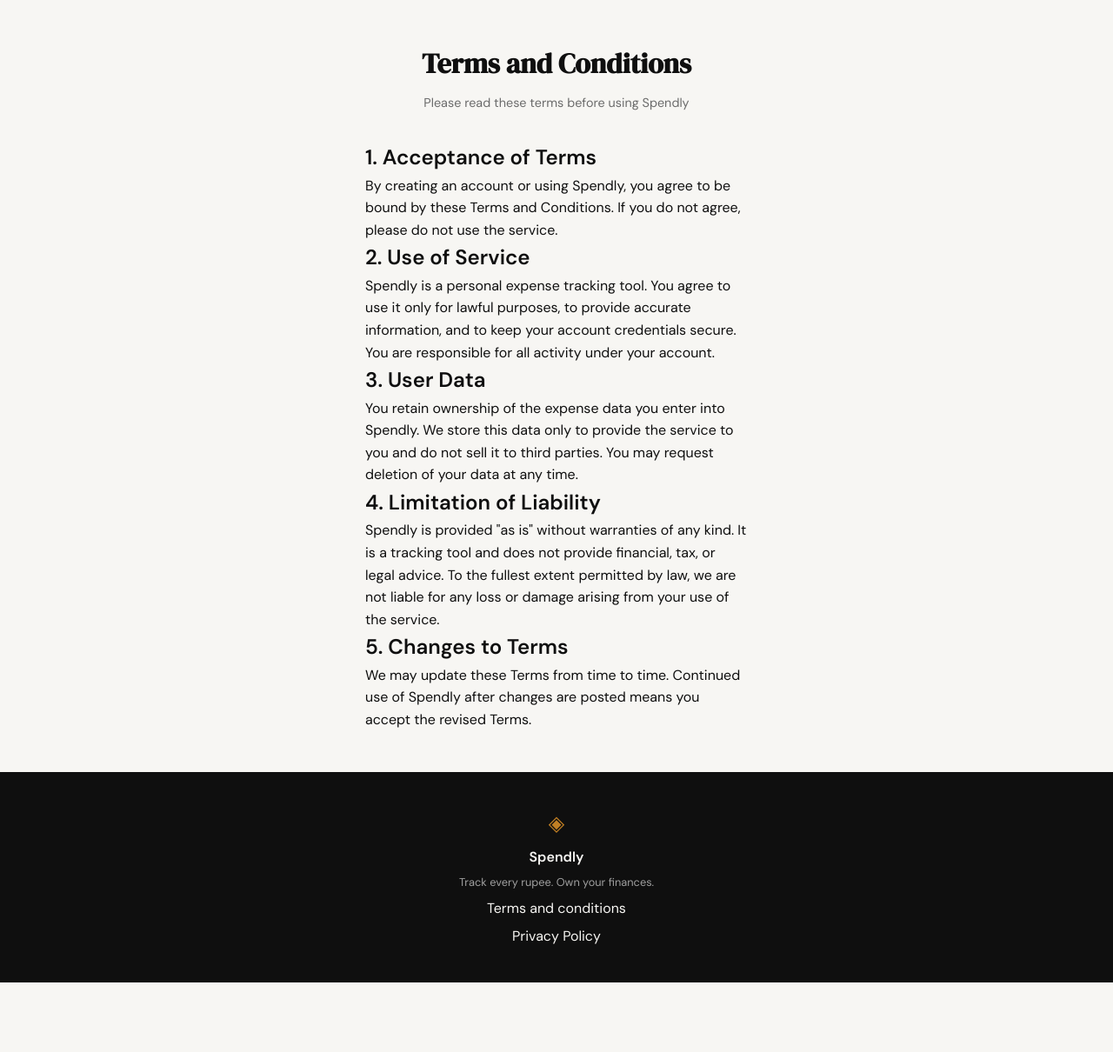
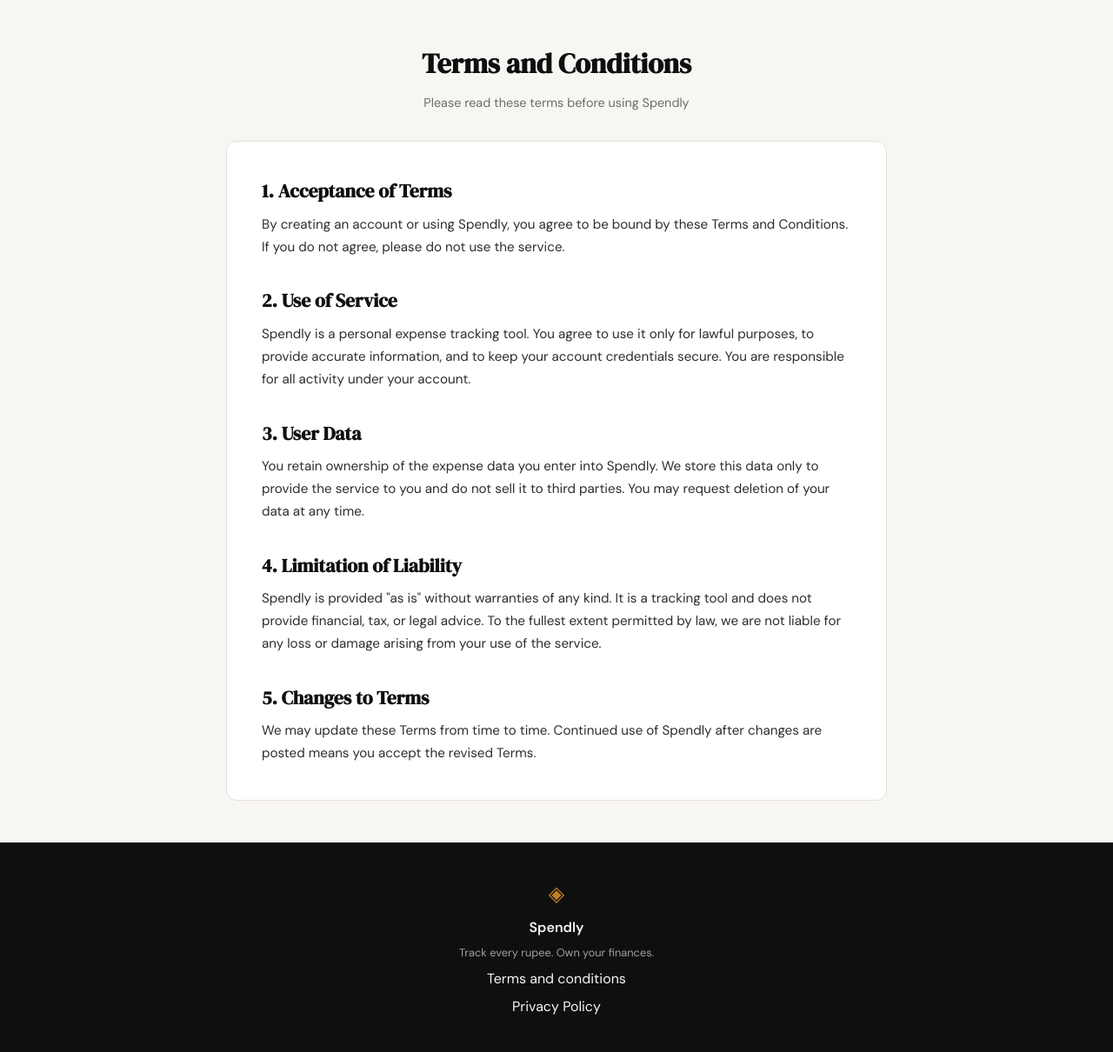
Before and after one commit to rahul1511/spendly, a Flask app: page /terms in a window 1280 px wide. Shown: the part 61-1271 px from the top of the page at 87% size. Before the commit the page ends 1191 px from the top, so only its background shows below. Run offline with Flask 3, Linux system fonts and the light colour scheme.

Commit message:
Landing: Improve design for the Terms and Conditions

```diff
--- a/static/css/style.css
+++ b/static/css/style.css
@@ -528,3 +528,43 @@ a { color: inherit; text-decoration: none; }
     .nav-links a:not(.nav-cta) { display: none; }
     .hero { padding: 3rem 1rem 2rem; }
 }
+
+/* ------------------------------------------------------------------ */
+/* Legal pages                                                         */
+/* ------------------------------------------------------------------ */
+
+.legal-section {
+    padding: 3rem 2rem;
+}
+
+.legal-container {
+    max-width: 760px;
+    margin: 0 auto;
+}
+
+.legal-card {
+    background: var(--paper-card);
+    border: 1px solid var(--border);
+    border-radius: var(--radius-md);
+    padding: 2.5rem;
+}
+
+.legal-card h2 {
+    font-family: var(--font-display);
+    font-size: 1.35rem;
+    color: var(--ink);
+    margin: 2rem 0 0.5rem;
+}
+
+.legal-card h2:first-child { margin-top: 0; }
+
+.legal-card p {
+    font-size: 0.95rem;
+    line-height: 1.7;
+    color: var(--ink-soft);
+}
+
+@media (max-width: 600px) {
+    .legal-section { padding: 2rem 1rem; }
+    .legal-card { padding: 1.5rem; }
+}
--- a/templates/terms.html
+++ b/templates/terms.html
@@ -4,14 +4,15 @@
 
 {% block content %}
 
-<section class="auth-section">
-    <div class="auth-container">
+<section class="legal-section">
+    <div class="legal-container">
 
         <div class="auth-header">
             <h1 class="auth-title">Terms and Conditions</h1>
             <p class="auth-subtitle">Please read these terms before using Spendly</p>
         </div>
 
+        <div class="legal-card">
         <h2>1. Acceptance of Terms</h2>
         <p>By creating an account or using Spendly, you agree to be bound by these Terms and Conditions. If you do not agree, please do not use the service.</p>
 
@@ -26,6 +27,7 @@
 
         <h2>5. Changes to Terms</h2>
         <p>We may update these Terms from time to time. Continued use of Spendly after changes are posted means you accept the revised Terms.</p>
+        </div>
 
     </div>
 </section>
```
